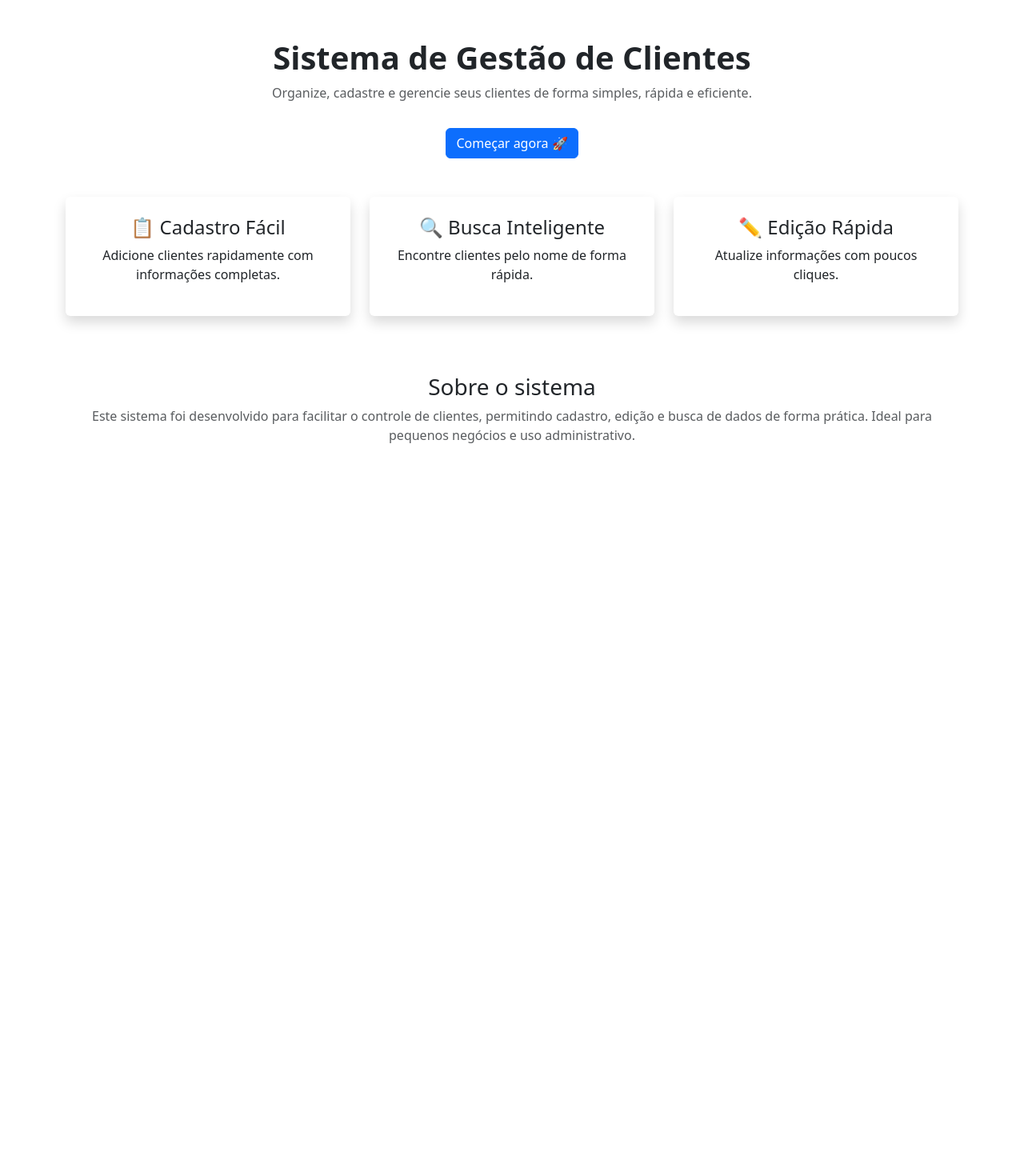
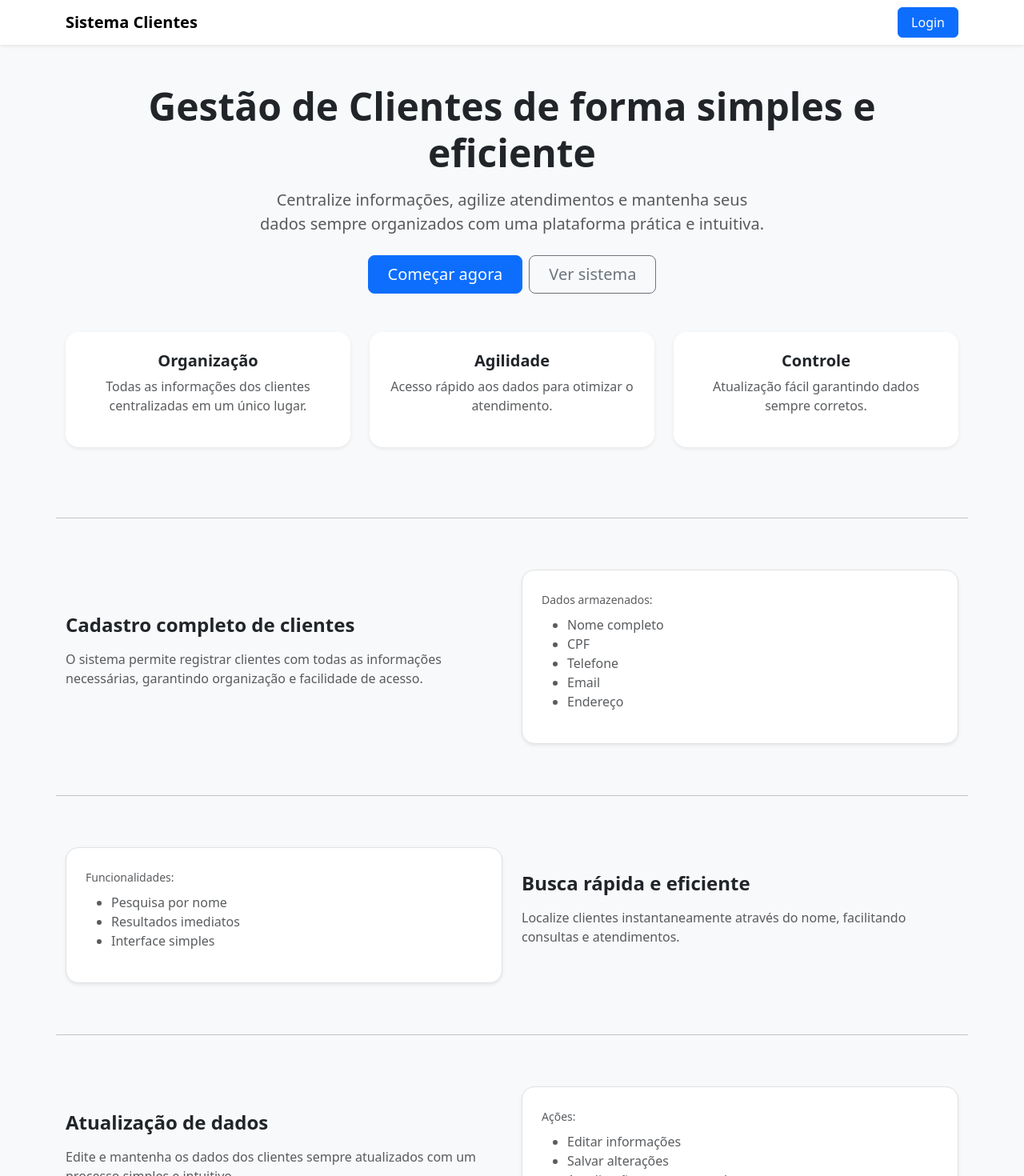
Before and after one commit to matheuskapp/pi-loja, a Next.js app: page /homepage in a window 1280 px wide. Shown: the top 1470 px of the page at 80% size. Before the commit the page ends 800 px from the top, so only its background shows below. Built offline with nearby package versions, Linux system fonts and the light colour scheme.

Commit message:
pagina home - page quando abre o login

```diff
--- a/app/homepage/page.js
+++ b/app/homepage/page.js
@@ -3,55 +3,189 @@ import 'bootstrap/dist/css/bootstrap.min.css'
 
 export default function Home() {
     return (
-        <div className="container py-5">
+        <div style={{ backgroundColor: "#f8f9fa", minHeight: "100vh" }}>
 
-            {/* HERO */}
-            <div className="text-center mb-5">
-                <h1 className="fw-bold">Sistema de Gestão de Clientes</h1>
-                <p className="text-muted">
-                    Organize, cadastre e gerencie seus clientes de forma simples, rápida e eficiente.
-                </p>
+            {/* MENU SUPERIOR */}
+            <nav className="navbar navbar-expand-lg bg-white shadow-sm sticky-top">
+                <div className="container">
 
-                <a href="/cadastro_clientes" className="btn btn-primary mt-3">
-                    Começar agora 🚀
+                    <span className="navbar-brand fw-bold">
+                        Sistema Clientes
+                    </span>
+
+                    <div className="ms-auto">
+
+                        <a href="/login" className="btn btn-primary px-3">
+                            Login
                         </a>
                     </div>
 
-            {/* BENEFÍCIOS */}
+                </div>
+            </nav>
+
+            {/* HERO */}
+            <div className="container py-5 text-center">
+                <h1 className="fw-bold display-5 mb-3">
+                    Gestão de Clientes de forma simples e eficiente
+                </h1>
+
+                <p className="text-muted fs-5 col-md-7 mx-auto">
+                    Centralize informações, agilize atendimentos e mantenha seus dados sempre organizados com uma plataforma prática e intuitiva.
+                </p>
+
+                <div className="mt-4">
+                    <a href="/login" className="btn btn-primary btn-lg px-4 me-2">
+                        Começar agora
+                    </a>
+
+                    <a href="/dashboard" className="btn btn-outline-secondary btn-lg px-4">
+                        Ver sistema
+                    </a>
+                </div>
+            </div>
+
+            {/* CARDS DE VALOR */}
+            <div className="container pb-5">
                 <div className="row text-center">
 
                     <div className="col-md-4 mb-4">
-                    <div className="p-4 shadow rounded">
-                        <h4>📋 Cadastro Fácil</h4>
-                        <p>Adicione clientes rapidamente com informações completas.</p>
+                        <div className="bg-white p-4 rounded-4 shadow-sm h-100">
+                            <h5 className="fw-bold">Organização</h5>
+                            <p className="text-muted">
+                                Todas as informações dos clientes centralizadas em um único lugar.
+                            </p>
                         </div>
                     </div>
 
                     <div className="col-md-4 mb-4">
-                    <div className="p-4 shadow rounded">
-                        <h4>🔍 Busca Inteligente</h4>
-                        <p>Encontre clientes pelo nome de forma rápida.</p>
+                        <div className="bg-white p-4 rounded-4 shadow-sm h-100">
+                            <h5 className="fw-bold">Agilidade</h5>
+                            <p className="text-muted">
+                                Acesso rápido aos dados para otimizar o atendimento.
+                            </p>
                         </div>
                     </div>
 
                     <div className="col-md-4 mb-4">
-                    <div className="p-4 shadow rounded">
-                        <h4>✏️ Edição Rápida</h4>
-                        <p>Atualize informações com poucos cliques.</p>
+                        <div className="bg-white p-4 rounded-4 shadow-sm h-100">
+                            <h5 className="fw-bold">Controle</h5>
+                            <p className="text-muted">
+                                Atualização fácil garantindo dados sempre corretos.
+                            </p>
                         </div>
                     </div>
 
                 </div>
+            </div>
 
-            {/* SOBRE */}
-            <div className="mt-5 text-center">
-                <h3>Sobre o sistema</h3>
+            <hr className="container" />
+
+            {/* CADASTRO */}
+            <div className="container py-5">
+                <div className="row align-items-center">
+
+                    <div className="col-md-6">
+                        <h4 className="fw-bold mb-3">Cadastro completo de clientes</h4>
+
                         <p className="text-muted">
-                    Este sistema foi desenvolvido para facilitar o controle de clientes,
-                    permitindo cadastro, edição e busca de dados de forma prática.
-                    Ideal para pequenos negócios e uso administrativo.
+                            O sistema permite registrar clientes com todas as informações necessárias,
+                            garantindo organização e facilidade de acesso.
                         </p>
                     </div>
+
+                    <div className="col-md-6">
+                        <div className="bg-white p-4 rounded-4 shadow-sm border">
+                            <small className="text-muted">Dados armazenados:</small>
+                            <ul className="mt-2 text-muted">
+                                <li>Nome completo</li>
+                                <li>CPF</li>
+                                <li>Telefone</li>
+                                <li>Email</li>
+                                <li>Endereço</li>
+                            </ul>
+                        </div>
+                    </div>
+
+                </div>
+            </div>
+
+            <hr className="container" />
+
+            {/* BUSCA */}
+            <div className="container py-5">
+                <div className="row align-items-center flex-md-row-reverse">
+
+                    <div className="col-md-6">
+                        <h4 className="fw-bold mb-3">Busca rápida e eficiente</h4>
+
+                        <p className="text-muted">
+                            Localize clientes instantaneamente através do nome,
+                            facilitando consultas e atendimentos.
+                        </p>
+                    </div>
+
+                    <div className="col-md-6">
+                        <div className="bg-white p-4 rounded-4 shadow-sm border">
+                            <small className="text-muted">Funcionalidades:</small>
+                            <ul className="mt-2 text-muted">
+                                <li>Pesquisa por nome</li>
+                                <li>Resultados imediatos</li>
+                                <li>Interface simples</li>
+                            </ul>
+                        </div>
+                    </div>
+
+                </div>
+            </div>
+
+            <hr className="container" />
+
+            {/* EDIÇÃO */}
+            <div className="container py-5">
+                <div className="row align-items-center">
+
+                    <div className="col-md-6">
+                        <h4 className="fw-bold mb-3">Atualização de dados</h4>
+
+                        <p className="text-muted">
+                            Edite e mantenha os dados dos clientes sempre atualizados
+                            com um processo simples e intuitivo.
+                        </p>
+                    </div>
+
+                    <div className="col-md-6">
+                        <div className="bg-white p-4 rounded-4 shadow-sm border">
+                            <small className="text-muted">Ações:</small>
+                            <ul className="mt-2 text-muted">
+                                <li>Editar informações</li>
+                                <li>Salvar alterações</li>
+                                <li>Atualização em tempo real</li>
+                            </ul>
+                        </div>
+                    </div>
+
+                </div>
+            </div>
+
+            {/* CTA FINAL */}
+            <div className="container text-center py-5">
+                <h4 className="fw-bold mb-3">
+                    Comece a organizar seus clientes hoje mesmo
+                </h4>
+
+                <a href="/login" className="btn btn-dark btn-lg px-5">
+                    Acessar sistema
+                </a>
+            </div>
+
+            {/* FOOTER */}
+            <footer className="bg-white border-top">
+                <div className="container py-4 text-center text-muted">
+                    <small>
+                        © 2026 Sistema de Gestão de Clientes • Todos os direitos reservados
+                    </small>
+                </div>
+            </footer>
 
         </div>
     )
```
Also changed, not shown: app/page.js (+163 -98 lines). Lines whose indentation alone changed are shown as unchanged.
